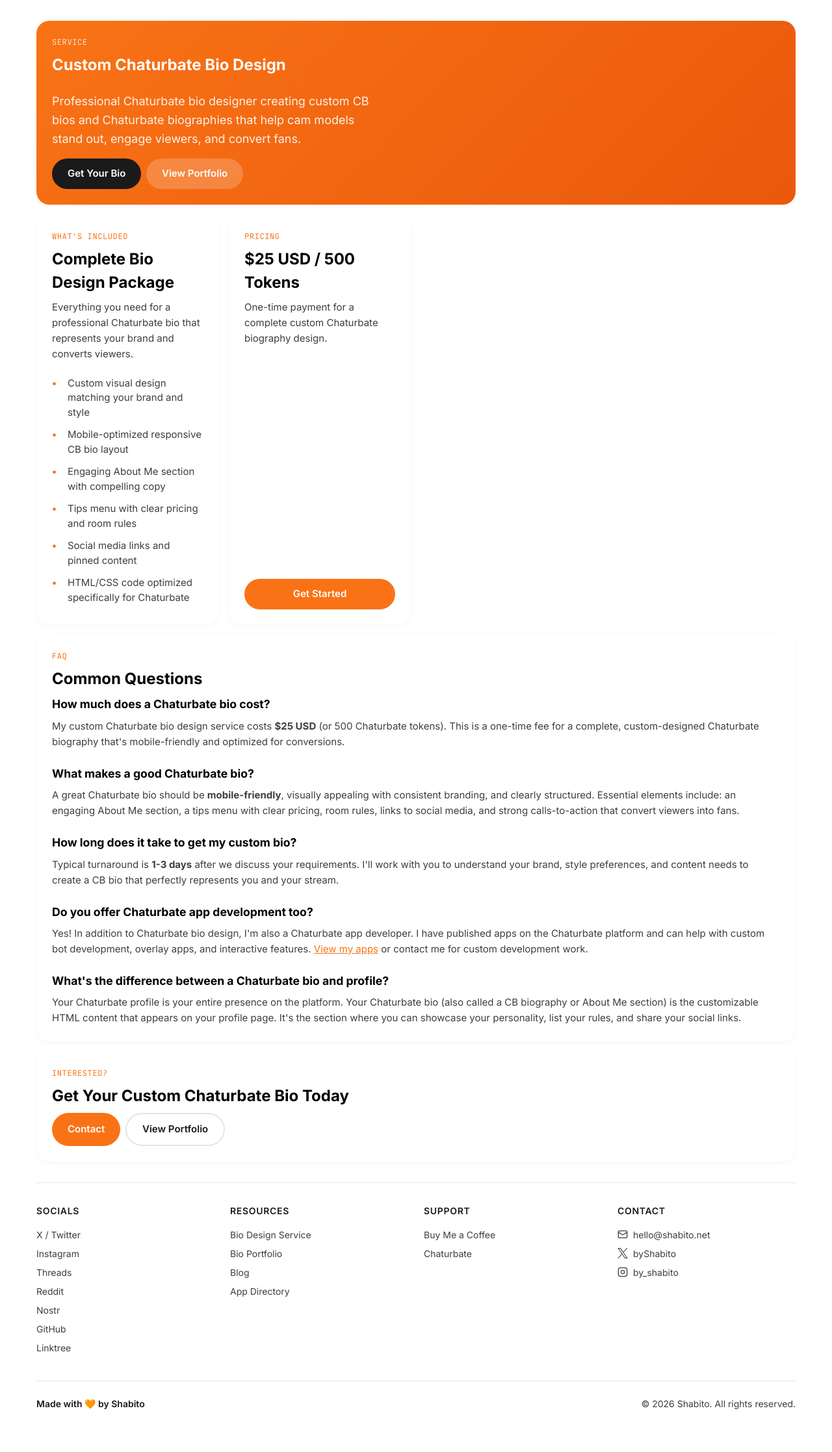
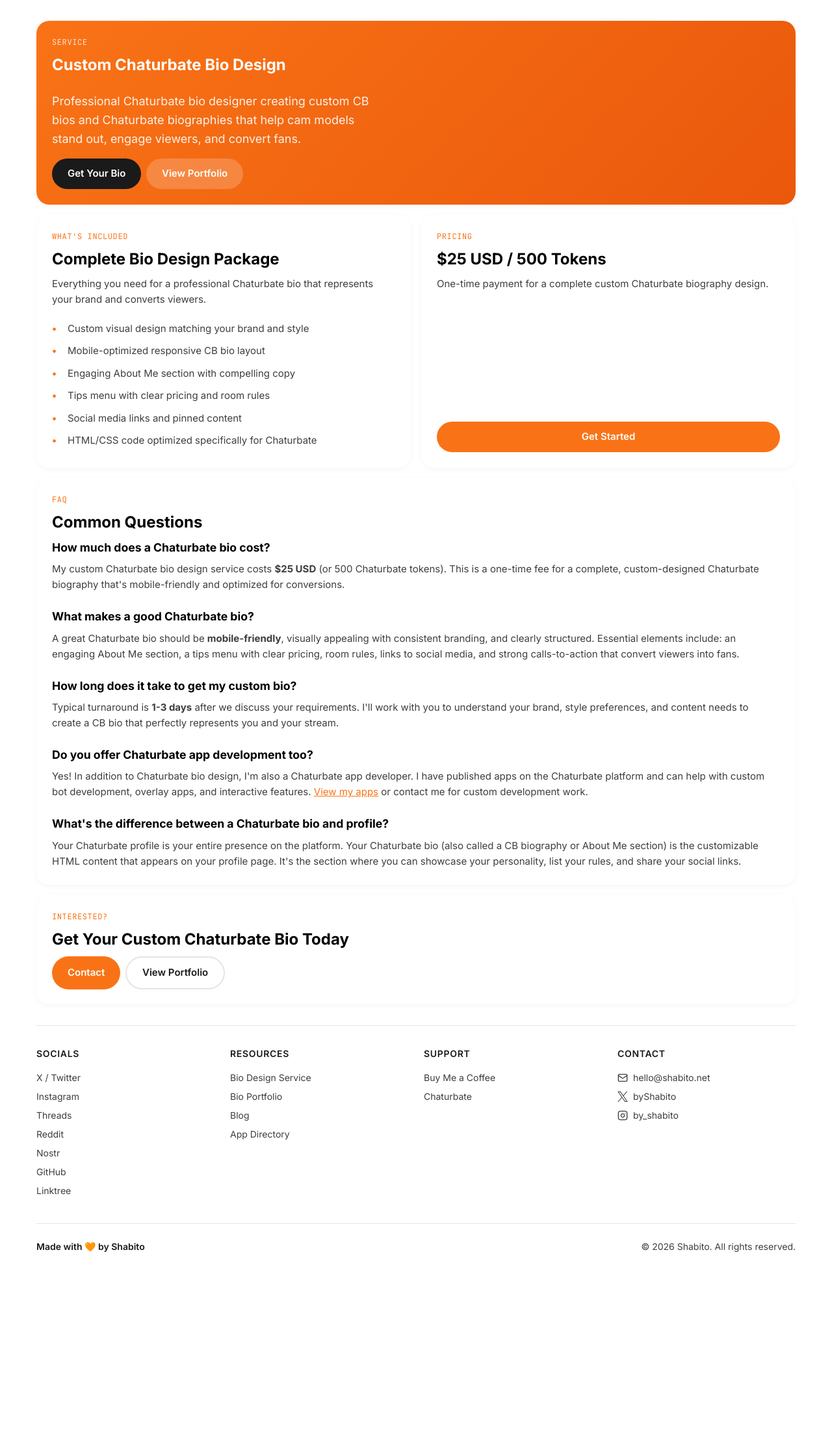
Before and after one commit to byshabito/byshabito.github.io, a Jekyll site: the page built from services/chaturbate-bio-design.html, in a window 1280 px wide. Shown: the whole page at 65% size. Built offline with Jekyll 4.4.1, drawn with Linux system fonts in a browser that asks for light colours; after the commit the page ends 1993 px from its top, so only the background shows below that.

Commit message:
Update chaturbate-bio-design.html

```diff
--- a/services/chaturbate-bio-design.html
+++ b/services/chaturbate-bio-design.html
@@ -26,7 +26,7 @@
   </div>
 
   <!-- What's Included -->
-  <div class="bento-item">
+  <div class="bento-item bento-services">
     <span class="bento-label">What's Included</span>
     <h2 class="bento-title">Complete Bio Design Package</h2>
     <p class="bento-desc">
@@ -43,7 +43,7 @@
   </div>
 
   <!-- Pricing -->
-  <div class="bento-item">
+  <div class="bento-item bento-services">
     <span class="bento-label">Pricing</span>
     <h2 class="bento-title">$25 USD / 500 Tokens</h2>
     <p class="bento-desc">
```
